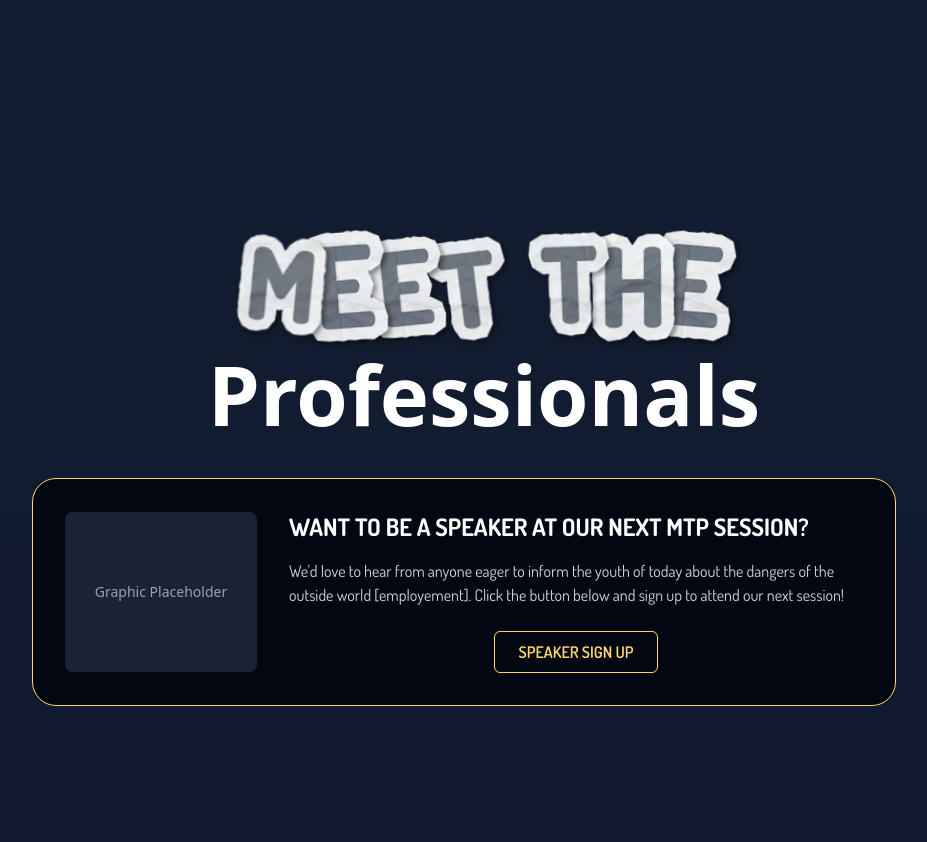
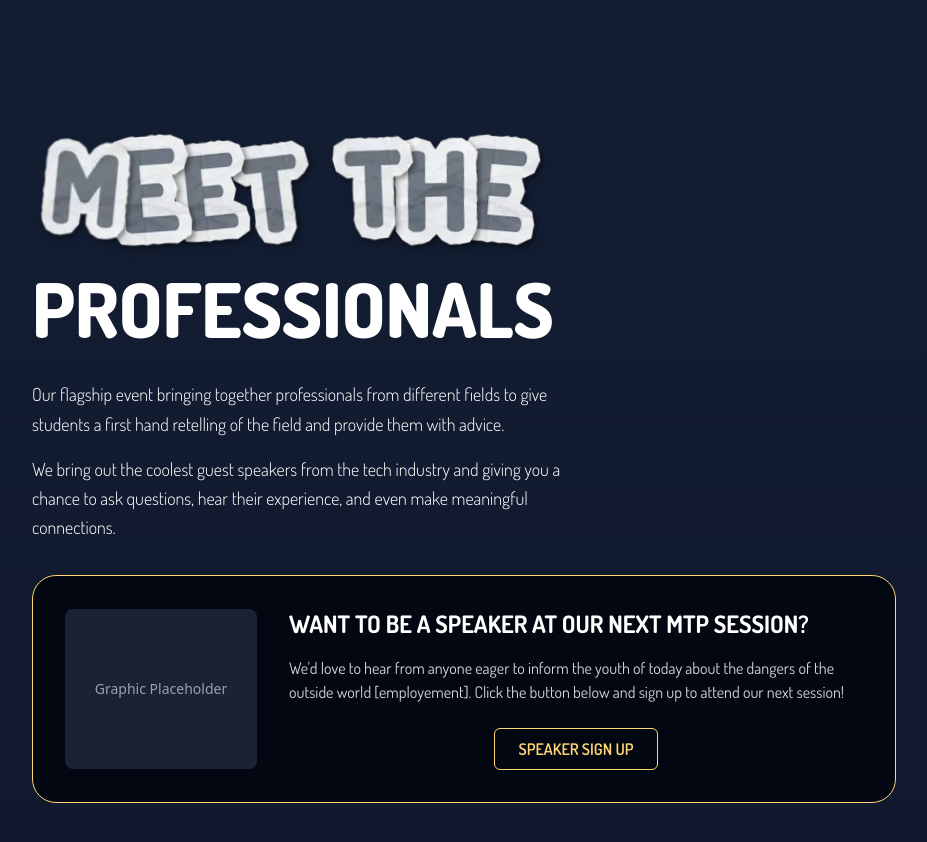
Before and after one commit to LaurierCS/Better-Website, a React (Vite) app: page / in a window 1280 px wide. Shown: the part 1620-2462 px from the top of the page, without its empty margins (176-1103 px from the left). Built offline with nearby package versions, Linux system fonts and the light colour scheme; no server answers; the database is empty.

Commit message:
Feat: text

```diff
--- a/src/components/initiatives/MeetThePros.tsx
+++ b/src/components/initiatives/MeetThePros.tsx
@@ -2,10 +2,20 @@ import ScrapbookText from "../universal/ScrapbookText";
 
 export default function MeetThePros() {
     return (
-    <div className="max-w-4xl w-full px-4 overflow-hidden">
-        <ScrapbookText text="MEET THE" letterSize={112} mobileLetterSize={48} />
-        <div className="font-bold text-white text-center pl-10 font-dosis text-[3.2rem] sm:text-[5.2rem] leading-tight">
-            Professionals
+    <div className="w-full max-w-4xl mx-auto px-4 overflow-hidden" style={{ fontFamily: 'Dosis, sans-serif' }}>
+        <ScrapbookText text="MEET THE" letterSize={112} mobileLetterSize={48} className="justify-start" />
+
+        <h2 className="font-black text-white text-left leading-tight mt-4" style={{ fontFamily: 'Dosis, sans-serif', fontSize: '4.7rem' }}>
+            PROFESSIONALS
+        </h2>
+
+        <div className="mt-6 text-left font-light text-white text-base md:text-lg leading-relaxed max-w-xl" style={{ fontFamily: 'Dosis, sans-serif' }}>
+            <p className="mb-4">
+                Our flagship event bringing together professionals from different fields to give students a first hand retelling of the field and provide them with advice.
+            </p>
+            <p>
+                We bring out the coolest guest speakers from the tech industry and giving you a chance to ask questions, hear their experience, and even make meaningful connections.
+            </p>
         </div>
     </div>
     );
```
